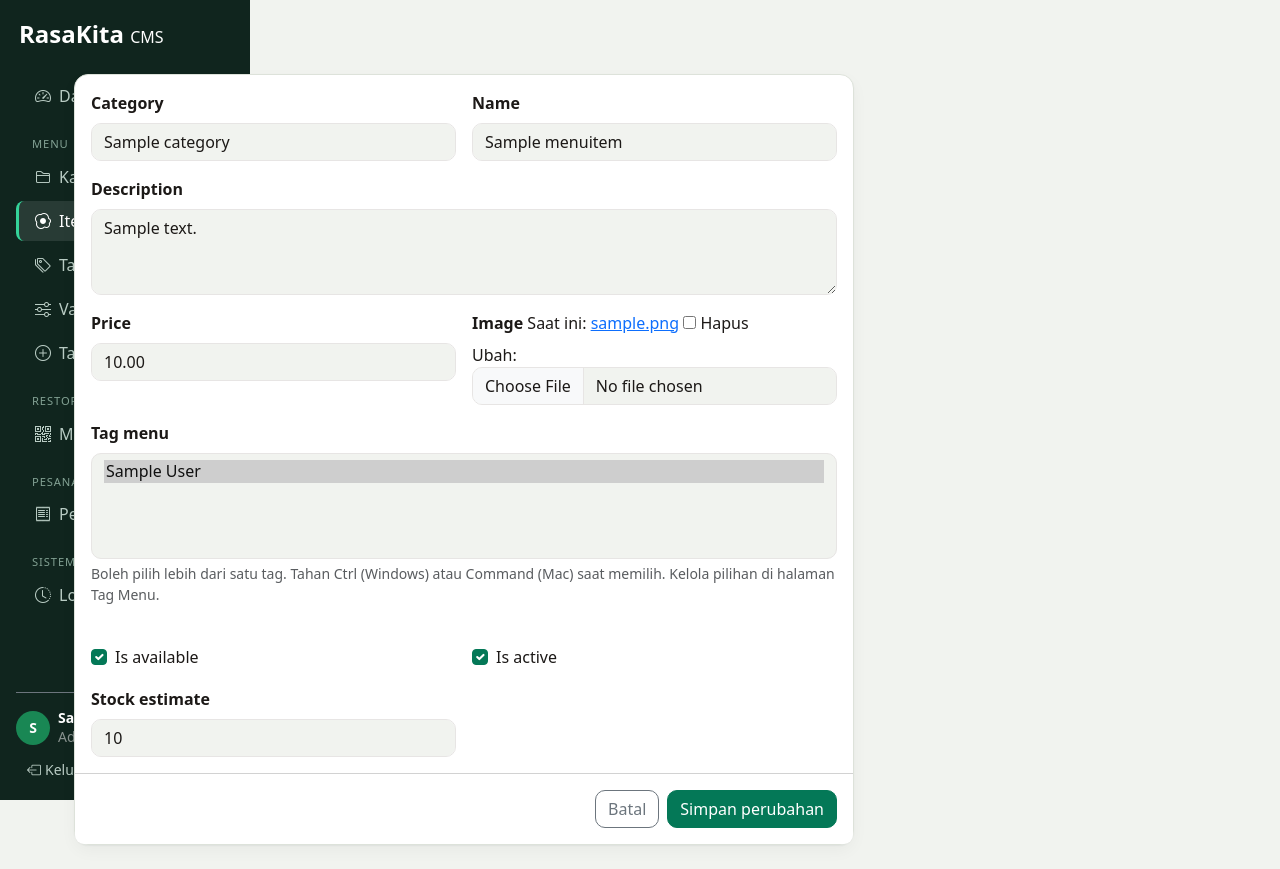
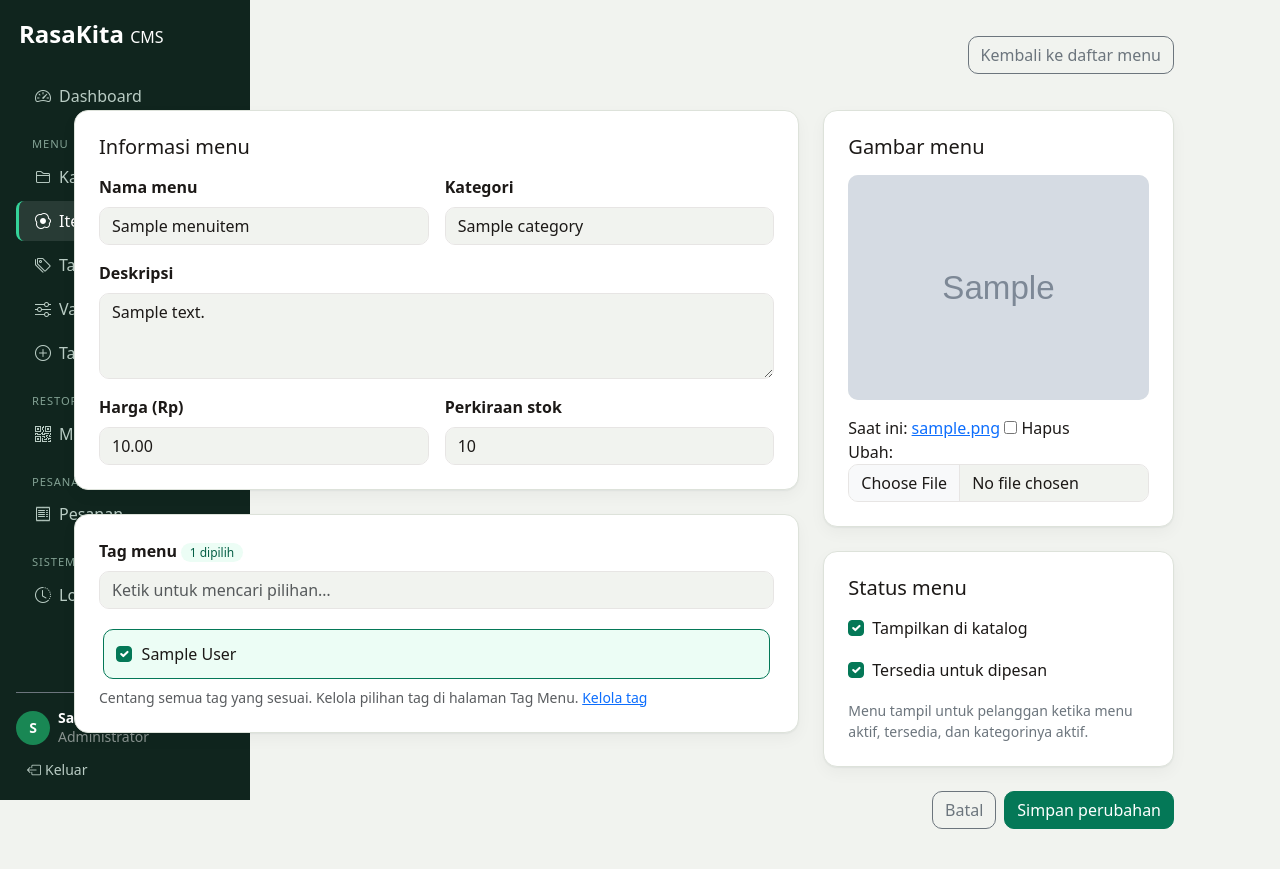
Before and after one commit to Cordova88/pemesanan-makanan-digital, a Django app: page /staff/menu-items/1/edit/ in a window 1280 px wide. After the commit the page ends 829 px from the top, so only its background shows below. Run offline with Django 5.2, Linux system fonts and the light colour scheme; a user stored in the database is signed in; tables that the repository leaves empty hold one stand-in row (values such as "Sample post"); grey boxes marked "Sample" are stand-in pictures.

Commit message:
Improve menu editor and tag management UI

```diff
--- a/users/forms.py
+++ b/users/forms.py
@@ -8,7 +8,7 @@ class BootstrapModelForm(forms.ModelForm):
     def __init__(self, *args, **kwargs):
         super().__init__(*args, **kwargs)
         for field in self.fields.values():
-            if isinstance(field.widget, forms.CheckboxInput):
+            if isinstance(field.widget, (forms.CheckboxInput, forms.CheckboxSelectMultiple)):
                 field.widget.attrs['class'] = 'form-check-input'
             elif isinstance(field.widget, forms.SelectMultiple):
                 field.widget.attrs['class'] = 'form-select'
@@ -24,15 +24,42 @@ class MenuTagForm(BootstrapModelForm):
         fields = ('name', 'display_name')
         labels = {'name': 'Kode tag', 'display_name': 'Nama tampilan'}
         help_texts = {
-            'name': 'Kode unik tanpa spasi, misalnya spicy atau chicken. Gunakan kode yang dikenali chatbot agar tag dipakai dalam rekomendasi.',
+            'name': 'Kode unik tanpa spasi, misalnya spicy atau chicken. Tag baru dapat dikenali dari kode atau nama tampilannya setelah dipasang pada menu aktif dalam kategori aktif.',
             'display_name': 'Nama yang ditampilkan, misalnya Pedas atau Ayam. Jika kosong, kode tag akan ditampilkan.',
         }
+class MenuTagEditForm(MenuTagForm):
+    menus = forms.ModelMultipleChoiceField(
+        queryset=MenuItem.objects.none(), required=False,
+        widget=forms.CheckboxSelectMultiple,
+        label='Menu yang tetap memakai tag',
+        help_text='Hilangkan centang untuk melepas tag dari menu tersebut. Menu tidak dihapus.',
+    )
+
+    def __init__(self, *args, **kwargs):
+        super().__init__(*args, **kwargs)
+        self.fields['menus'].queryset = self.instance.menu_items.order_by('name', 'pk')
+        self.initial['menus'] = list(self.instance.menu_items.values_list('pk', flat=True))
+
+
 class MenuItemForm(BootstrapModelForm):
     class Meta:
         model = MenuItem; fields = ('category', 'name', 'description', 'price', 'image', 'tags', 'is_available', 'is_active', 'stock_estimate')
-        widgets = {'description': forms.Textarea(attrs={'rows': 3})}
-        labels = {'tags': 'Tag menu'}
-        help_texts = {'tags': 'Boleh pilih lebih dari satu tag. Tahan Ctrl (Windows) atau Command (Mac) saat memilih. Kelola pilihan di halaman Tag Menu.'}
+        widgets = {
+            'description': forms.Textarea(attrs={'rows': 3}),
+            'tags': forms.CheckboxSelectMultiple,
+            'image': forms.ClearableFileInput(attrs={'data-menu-image-input': ''}),
+        }
+        labels = {
+            'category': 'Kategori', 'name': 'Nama menu', 'description': 'Deskripsi',
+            'price': 'Harga (Rp)', 'image': 'Gambar menu', 'tags': 'Tag menu',
+            'is_available': 'Tersedia untuk dipesan', 'is_active': 'Tampilkan di katalog',
+            'stock_estimate': 'Perkiraan stok',
+        }
+        help_texts = {'tags': 'Centang semua tag yang sesuai. Kelola pilihan tag di halaman Tag Menu.'}
+
+    def __init__(self, *args, **kwargs):
+        super().__init__(*args, **kwargs)
+        self.fields['tags'].queryset = MenuTag.objects.order_by('display_name', 'name', 'pk')
 class VariantGroupForm(BootstrapModelForm):
     class Meta: model = VariantGroup; fields = ('menu_item', 'name', 'is_required', 'is_active', 'display_order')
 class VariantOptionForm(BootstrapModelForm):
--- /dev/null
+++ b/users/static/users/css/menu_forms.css
@@ -0,0 +1,41 @@
+.menu-editor { max-width: 1100px; }
+.choice-picker { min-width: 0; }
+.choice-picker__list {
+  display: grid;
+  grid-template-columns: repeat(auto-fit, minmax(min(100%, 180px), 1fr));
+  gap: .65rem;
+  max-height: 360px;
+  overflow-y: auto;
+  padding: .25rem;
+}
+.choice-picker__option {
+  display: flex;
+  align-items: flex-start;
+  gap: .6rem;
+  padding: .75rem;
+  border: 1px solid #dde2da;
+  border-radius: 10px;
+  cursor: pointer;
+  overflow-wrap: anywhere;
+}
+.choice-picker__option:has(input:checked) {
+  background: #ecfdf5;
+  border-color: #047857;
+}
+.choice-picker__option:focus-within {
+  outline: 2px solid #047857;
+  outline-offset: 2px;
+}
+.choice-picker__option .form-check-input { flex-shrink: 0; }
+.choice-picker__option[hidden] { display: none; }
+.menu-editor__preview {
+  display: block;
+  width: 100%;
+  aspect-ratio: 4 / 3;
+  object-fit: contain;
+  border-radius: 10px;
+  background: #f1f3ef;
+}
+.menu-editor__preview[hidden] { display: none; }
+.menu-editor .card-body { min-width: 0; }
+.menu-editor input[type="file"] { max-width: 100%; }
--- /dev/null
+++ b/users/static/users/js/menu_forms.js
@@ -0,0 +1,53 @@
+document.querySelectorAll('[data-choice-picker]').forEach((picker) => {
+  const search = picker.querySelector('[data-choice-search]');
+  const count = picker.querySelector('[data-choice-count]');
+  const empty = picker.querySelector('[data-choice-empty]');
+  const options = Array.from(picker.querySelectorAll('[data-choice-option]'));
+  const update = () => {
+    const query = search.value.trim().toLocaleLowerCase('id');
+    let selected = 0;
+    let visible = 0;
+    options.forEach((option) => {
+      const checked = option.querySelector('input[type="checkbox"]').checked;
+      selected += Number(checked);
+      // Keep selected choices visible so searching never conceals current selections.
+      option.hidden = !checked && !option.textContent.toLocaleLowerCase('id').includes(query);
+      visible += Number(!option.hidden);
+    });
+    count.textContent = `${selected} dipilih`;
+    empty.hidden = visible > 0 || options.length === 0;
+  };
+  search.addEventListener('input', update);
+  picker.addEventListener('change', update);
+  update();
+});
+
+document.querySelectorAll('[data-menu-editor]').forEach((editor) => {
+  const input = editor.querySelector('[data-menu-image-input]');
+  const preview = editor.querySelector('[data-menu-image-preview]');
+  const empty = editor.querySelector('[data-menu-image-empty]');
+  const clear = editor.querySelector('input[name="image-clear"]');
+  const original = preview.getAttribute('src');
+  let objectUrl;
+  const update = () => {
+    if (objectUrl) URL.revokeObjectURL(objectUrl);
+    objectUrl = undefined;
+    const file = input.files[0];
+    let source = original;
+    if (file) {
+      objectUrl = URL.createObjectURL(file);
+      source = objectUrl;
+    } else if (clear && clear.checked) {
+      source = null;
+    }
+    preview.hidden = !source;
+    empty.hidden = Boolean(source);
+    if (source) preview.src = source;
+    else preview.removeAttribute('src');
+  };
+  input.addEventListener('change', update);
+  if (clear) clear.addEventListener('change', update);
+  window.addEventListener('pagehide', () => {
+    if (objectUrl) URL.revokeObjectURL(objectUrl);
+  });
+});
--- a/users/templates/users/base.html
+++ b/users/templates/users/base.html
@@ -1,3 +1,4 @@
+{% load static %}
 <!doctype html>
 <html lang="id">
   <head>
@@ -12,6 +13,7 @@
       href="https://cdn.jsdelivr.net/npm/bootstrap-icons@1.11.3/font/bootstrap-icons.min.css"
       rel="stylesheet"
     />
+    <link rel="stylesheet" href="{% static 'users/css/menu_forms.css' %}">
     <style>
       :root {
         --brand: #047857;
@@ -234,6 +236,7 @@
       </main>
     </div>
     <script src="https://cdn.jsdelivr.net/npm/bootstrap@5.3.3/dist/js/bootstrap.bundle.min.js"></script>
+    <script src="{% static 'users/js/menu_forms.js' %}" defer></script>
     {% block scripts %}{% endblock %}
   </body>
 </html>
--- a/users/templates/users/form.html
+++ b/users/templates/users/form.html
@@ -19,7 +19,9 @@
           <div
             class="{% if field.widget_type == 'textarea' or field.widget_type == 'selectmultiple' or field.widget_type == 'checkboxselectmultiple' %}col-12{% else %}col-md-6{% endif %}"
           >
-            {% if field.widget_type == 'checkbox' %}
+            {% if field.widget_type == 'checkboxselectmultiple' %}
+            {% include 'users/includes/choice_picker.html' with field=field %}
+            {% elif field.widget_type == 'checkbox' %}
             <div class="form-check mt-4">
               {{ field }}
               <label class="form-check-label" for="{{ field.id_for_label }}"
@@ -39,7 +41,7 @@
         </div>
       </div>
       <div class="card-footer bg-white d-flex justify-content-end gap-2 py-3">
-        <a href="javascript:history.back()" class="btn btn-outline-secondary"
+        <a href="{{ cancel_url|default:'javascript:history.back()' }}" class="btn btn-outline-secondary"
           >Batal</a
         >
         <button class="btn btn-success">Simpan perubahan</button>
--- /dev/null
+++ b/users/templates/users/includes/choice_picker.html
@@ -0,0 +1,15 @@
+<fieldset class="choice-picker" data-choice-picker>
+  <legend class="form-label fw-semibold fs-6 mb-2">{{ field.label }} <span class="badge badge-tag" data-choice-count aria-live="polite"></span></legend>
+  <label class="visually-hidden" for="{{ field.auto_id }}_search">Cari {{ field.label|lower }}</label>
+  <input class="form-control mb-3" type="search" id="{{ field.auto_id }}_search" placeholder="Ketik untuk mencari pilihan…" data-choice-search aria-controls="{{ field.auto_id }}_choices" autocomplete="off">
+  <div class="choice-picker__list" id="{{ field.auto_id }}_choices">
+    {% for choice in field %}
+    <label class="choice-picker__option" data-choice-option for="{{ choice.id_for_label }}">
+      {{ choice.tag }}<span>{{ choice.choice_label }}</span>
+    </label>
+    {% empty %}
+    <p class="text-secondary mb-0">Belum ada pilihan.</p>
+    {% endfor %}
+  </div>
+  <p class="text-secondary small mt-2 mb-0" data-choice-empty hidden>Tidak ada pilihan yang cocok dengan pencarian.</p>
+</fieldset>
--- /dev/null
+++ b/users/templates/users/includes/form_field.html
@@ -0,0 +1,10 @@
+<div class="{% if full_width %}col-12{% else %}col-md-6{% endif %}">
+  {% if field.widget_type == 'checkbox' %}
+  <div class="form-check">{{ field }}<label class="form-check-label" for="{{ field.id_for_label }}">{{ field.label }}</label></div>
+  {% else %}
+  <label class="form-label fw-semibold" for="{{ field.id_for_label }}">{{ field.label }}</label>
+  {{ field }}
+  {% endif %}
+  {% if field.help_text %}<div class="form-text">{{ field.help_text }}</div>{% endif %}
+  <div class="text-danger small">{{ field.errors }}</div>
+</div>
--- /dev/null
+++ b/users/templates/users/menu_item_form.html
@@ -0,0 +1,65 @@
+{% extends 'users/base.html' %}
+{% block content %}
+<div class="menu-editor">
+  <div class="d-flex flex-wrap justify-content-between align-items-center gap-2 mb-4">
+    <div>
+      <h1 class="h3 mb-1">Edit Menu</h1>
+      <p class="text-secondary mb-0">{{ form.instance.name }}</p>
+    </div>
+    <a href="{% url 'staff:menu-items' %}" class="btn btn-outline-secondary">Kembali ke daftar menu</a>
+  </div>
+  <form method="post" enctype="multipart/form-data" data-menu-editor>
+    {% csrf_token %}
+    {% if form.non_field_errors %}<div class="alert alert-danger">{{ form.non_field_errors }}</div>{% endif %}
+    <div class="row g-4">
+      <div class="col-lg-8">
+        <section class="card form-card mb-4">
+          <div class="card-body p-3 p-md-4">
+            <h2 class="h5 mb-3">Informasi menu</h2>
+            <div class="row g-3">
+              {% include 'users/includes/form_field.html' with field=form.name %}
+              {% include 'users/includes/form_field.html' with field=form.category %}
+              {% include 'users/includes/form_field.html' with field=form.description full_width=True %}
+              {% include 'users/includes/form_field.html' with field=form.price %}
+              {% include 'users/includes/form_field.html' with field=form.stock_estimate %}
+            </div>
+          </div>
+        </section>
+        <section class="card form-card">
+          <div class="card-body p-3 p-md-4">
+            {% include 'users/includes/choice_picker.html' with field=form.tags %}
+            <div class="form-text">{{ form.tags.help_text }} <a href="{% url 'staff:tags' %}" target="_blank" rel="noopener">Kelola tag</a></div>
+            <div class="text-danger small">{{ form.tags.errors }}</div>
+          </div>
+        </section>
+      </div>
+      <div class="col-lg-4">
+        <section class="card form-card mb-4">
+          <div class="card-body p-3 p-md-4">
+            <h2 class="h5 mb-3">Gambar menu</h2>
+            <img class="menu-editor__preview mb-3" data-menu-image-preview alt="Pratinjau gambar menu" {% if form.instance.image %}src="{{ form.instance.image.url }}"{% else %}hidden{% endif %}>
+            <p class="text-secondary small" data-menu-image-empty {% if form.instance.image %}hidden{% endif %}>Belum ada gambar. Katalog akan memakai gambar pengganti.</p>
+            <label class="visually-hidden" for="{{ form.image.id_for_label }}">{{ form.image.label }}</label>
+            {{ form.image }}
+            <div class="text-danger small">{{ form.image.errors }}</div>
+          </div>
+        </section>
+        <section class="card form-card">
+          <div class="card-body p-3 p-md-4">
+            <h2 class="h5 mb-3">Status menu</h2>
+            <div class="row g-3">
+              {% include 'users/includes/form_field.html' with field=form.is_active full_width=True %}
+              {% include 'users/includes/form_field.html' with field=form.is_available full_width=True %}
+            </div>
+            <p class="text-secondary small mt-3 mb-0">Menu tampil untuk pelanggan ketika menu aktif, tersedia, dan kategorinya aktif.</p>
+          </div>
+        </section>
+      </div>
+    </div>
+    <div class="d-flex flex-wrap justify-content-end gap-2 mt-4">
+      <a href="{% url 'staff:menu-items' %}" class="btn btn-outline-secondary">Batal</a>
+      <button class="btn btn-success" type="submit">Simpan perubahan</button>
+    </div>
+  </form>
+</div>
+{% endblock %}
--- a/users/templates/users/tags.html
+++ b/users/templates/users/tags.html
@@ -2,7 +2,8 @@
 <h1 class="h3 mb-2">Tag Menu</h1>
 <p class="text-secondary">
   Kelola ciri menu seperti Pedas, Ayam, atau Berkuah, lalu pilih tag pada form
-  tambah atau edit menu.
+  tambah atau edit menu. Pada Edit Tag, hilangkan centang menu untuk melepas tag.
+  Saat menghapus tag, kamu dapat melepasnya dari semua menu sekaligus tanpa menghapus menu.
 </p>
 <div class="card border-0 shadow-sm mb-4">
   <div class="card-body">
--- a/users/views.py
+++ b/users/views.py
@@ -19,7 +19,7 @@ from django.utils.http import url_has_allowed_host_and_scheme
 from menu.models import AddOn, Category, MenuItem, MenuTag, VariantGroup, VariantOption
 from orders.models import AuditLog, Order, Table
 from recommendation.services.tag_extractor import TagExtractor
-from .forms import AddOnForm, CategoryForm, MenuItemForm, MenuTagForm, TableForm, VariantGroupForm, VariantOptionForm
+from .forms import AddOnForm, CategoryForm, MenuItemForm, MenuTagForm, MenuTagEditForm, TableForm, VariantGroupForm, VariantOptionForm
 
 
 def _cms_user(user): return user.is_authenticated and user.is_staff
@@ -133,7 +133,17 @@ def tags(request):
 @cms_required
 @require_http_methods(['GET', 'POST'])
 def tag_edit(request, pk):
-    return _save_form(request, MenuTagForm, get_object_or_404(MenuTag, pk=pk), 'users/form.html', 'Edit Tag Menu', 'staff:tags')
+    with transaction.atomic():
+        tag = get_object_or_404(MenuTag.objects.select_for_update(), pk=pk)
+        form = MenuTagEditForm(request.POST if request.method == 'POST' else None, instance=tag)
+        if request.method == 'POST' and form.is_valid():
+            form.save()
+            tag.menu_items.set(form.cleaned_data['menus'])
+            messages.success(request, 'Tag dan pemakaiannya pada menu berhasil disimpan.')
+            return redirect('staff:tags')
+    return render(request, 'users/form.html', {
+        'form': form, 'title': 'Edit Tag Menu', 'cancel_url': reverse('staff:tags'),
+    })
 
 @cms_required
 @require_http_methods(['GET', 'POST'])
@@ -141,11 +151,12 @@ def tag_delete(request, pk):
     if request.method == 'POST':
         with transaction.atomic():
             tag = get_object_or_404(MenuTag.objects.select_for_update(), pk=pk)
-            if tag.menu_items.exists():
-                messages.error(request, 'Tag masih dipakai menu. Lepaskan tag dari semua menu sebelum menghapusnya.')
+            if tag.menu_items.exists() and request.POST.get('confirm_detach') != 'yes':
+                messages.error(request, 'Konfirmasikan pelepasan tag dari semua menu sebelum menghapusnya.')
             else:
+                tag.menu_items.clear()
                 tag.delete()
-                messages.success(request, 'Tag berhasil dihapus.')
+                messages.success(request, 'Tag berhasil dihapus. Semua menu tetap tersimpan.')
         return redirect('staff:tags')
     tag = get_object_or_404(MenuTag, pk=pk)
     return render(request, 'users/tag_confirm_delete.html', {
@@ -162,7 +173,7 @@ def menu_items(request):
     return render(request, 'users/menu_items.html', {'form': MenuItemForm(), 'items': records, 'query': query})
 @cms_required
 @require_http_methods(['GET', 'POST'])
-def menu_item_edit(request, pk): return _save_form(request, MenuItemForm, get_object_or_404(MenuItem, pk=pk), 'users/form.html', 'Edit Menu', 'staff:menu-items')
+def menu_item_edit(request, pk): return _save_form(request, MenuItemForm, get_object_or_404(MenuItem, pk=pk), 'users/menu_item_form.html', 'Edit Menu', 'staff:menu-items')
 
 @cms_required
 @require_http_methods(['GET', 'POST'])
```
Also changed, not shown: users/templates/users/menu_items.html (+7 -1 lines), users/templates/users/tag_confirm_delete.html (+10 -5 lines).
